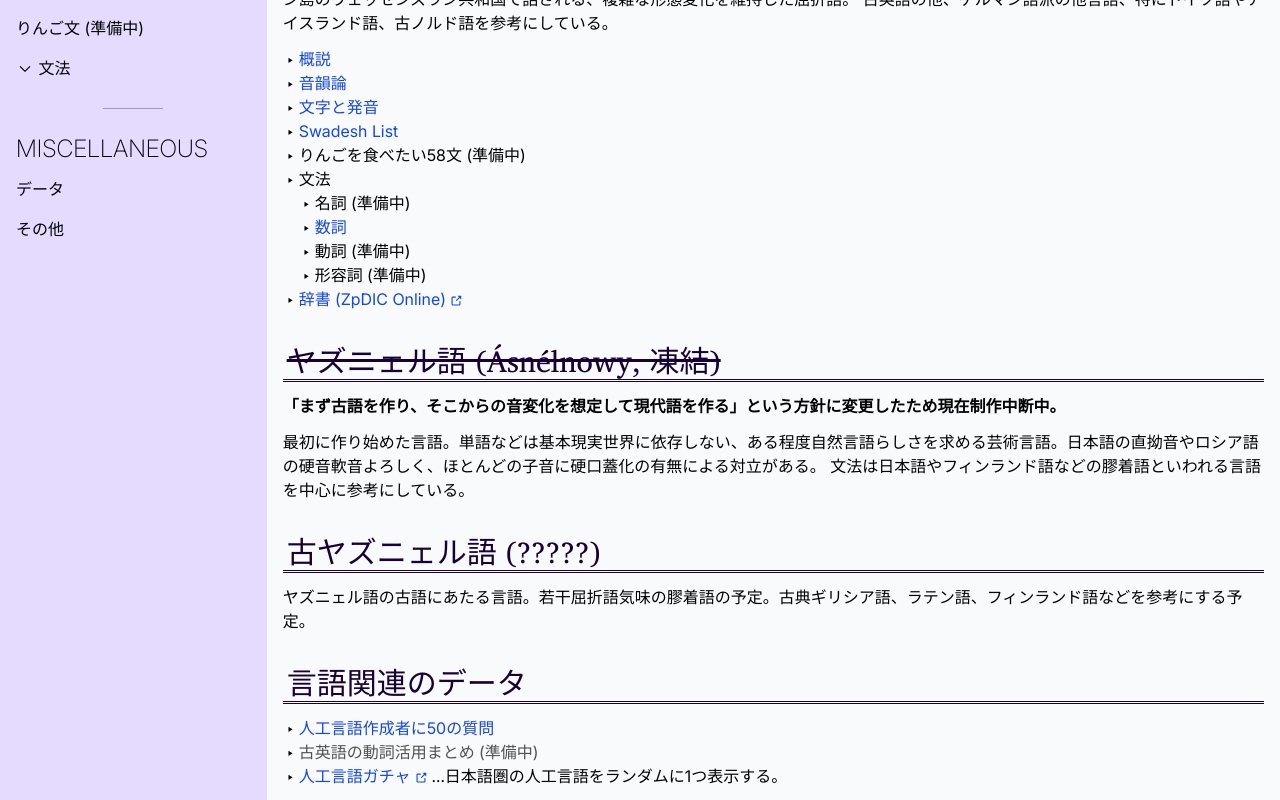
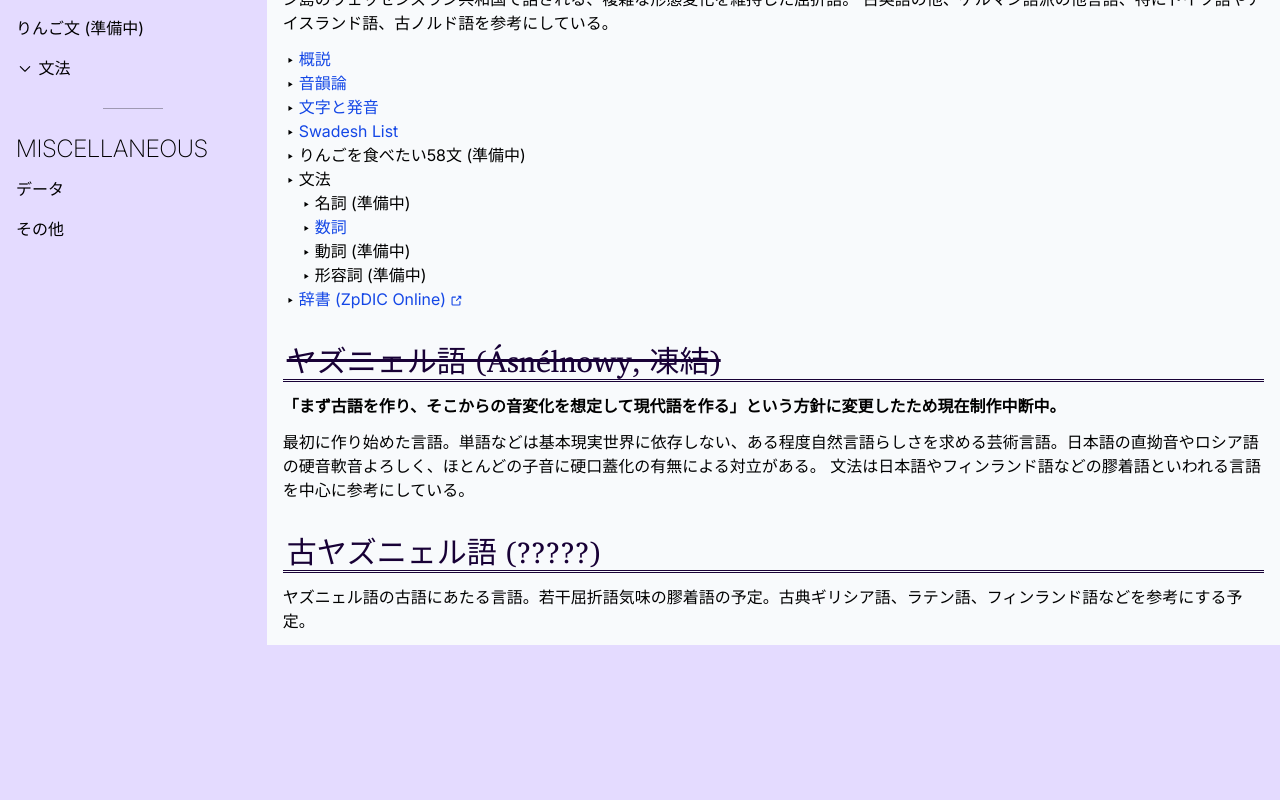
Before and after one commit to tktb-tess/uq-tess-xi, a SvelteKit app: page /conlang in a window 1280 px wide. Shown: the part 272-1072 px from the top of the page. After the commit the page ends 917 px from the top, so only its background shows below. Built offline with nearby package versions, Linux system fonts and the light colour scheme.

Commit message:
リンク追加, 変更

```diff
--- a/src/routes/(layout1)/conlang/+page.svelte
+++ b/src/routes/(layout1)/conlang/+page.svelte
@@ -59,16 +59,3 @@
 		ヤズニェル語の古語にあたる言語。若干屈折語気味の膠着語の予定。古典ギリシア語、ラテン語、フィンランド語などを参考にする予定。
 	</p>
 </section>
-
-<section aria-labelledby="info">
-	<h2 class="border-b-3 border-double ps-1" id="info">言語関連のデータ</h2>
-	<ul>
-		<li><a href="/data/conlang-xcumon">人工言語作成者に50の質問</a></li>
-		<li>
-			<a href="/data/OE-verb-conj-type" class="link-disabled">古英語の動詞活用まとめ (準備中)</a>
-		</li>
-		<li>
-			<ExtLink href="https://conlang-gacha.tktb-tess.dev">人工言語ガチャ</ExtLink> …日本語圏の人工言語をランダムに1つ表示する。
-		</li>
-	</ul>
-</section>
--- a/src/routes/(layout1)/data/+page.svelte
+++ b/src/routes/(layout1)/data/+page.svelte
@@ -1,6 +1,8 @@
 <script lang="ts">
+	import ExtLink from "$lib/sfc/ext_link.svelte";
 
-    const ogTitle = 'データ', ogDesc = '';
+	const ogTitle = 'データ',
+		ogDesc = '';
 </script>
 
 <svelte:head>
@@ -15,7 +17,12 @@
 </svelte:head>
 <h2 class="my-8 text-center">データ</h2>
 <ul>
-    <li><a href="/data/conlang-xcumon">人工言語製作者に50の質問</a></li>
-    <li><a href="/data/OE-verb-conj-type" class="link-disabled">古英語 動詞活用まとめ (準備中)</a></li>
+	<li><a href="/data/conlang-xcumon">人工言語製作者に50の質問</a></li>
+	<li>
+		<a href="/data/OE-verb-conj-type" class="link-disabled">古英語 動詞活用まとめ (準備中)</a>
+	</li>
+	<li>
+		<ExtLink href="https://apps.tktb-tess.dev/conlang-gacha">人工言語ガチャ</ExtLink> …日本語圏の人工言語をランダムに1つ表示する。
+	</li>
 </ul>
 <p class="text-red-600 text-xl text-center">工事中……</p>
--- a/src/routes/(layout1)/others/+page.svelte
+++ b/src/routes/(layout1)/others/+page.svelte
@@ -41,6 +41,9 @@
 		<li><a href="/others/license">ライセンス</a></li>
 		<li><a href="/others/md-converter">URLからMarkdown変換</a></li>
 		<li><a href="/like-programmer">表示するだけでなんかすごいハッカーみたいなことやってるように見えるページ</a></li>
+		<li>
+			<ExtLink href="https://apps.tktb-tess.dev">アプリ置き場</ExtLink>
+		</li>
 	</ul>
 </section>
 <section aria-labelledby="memo">
```
